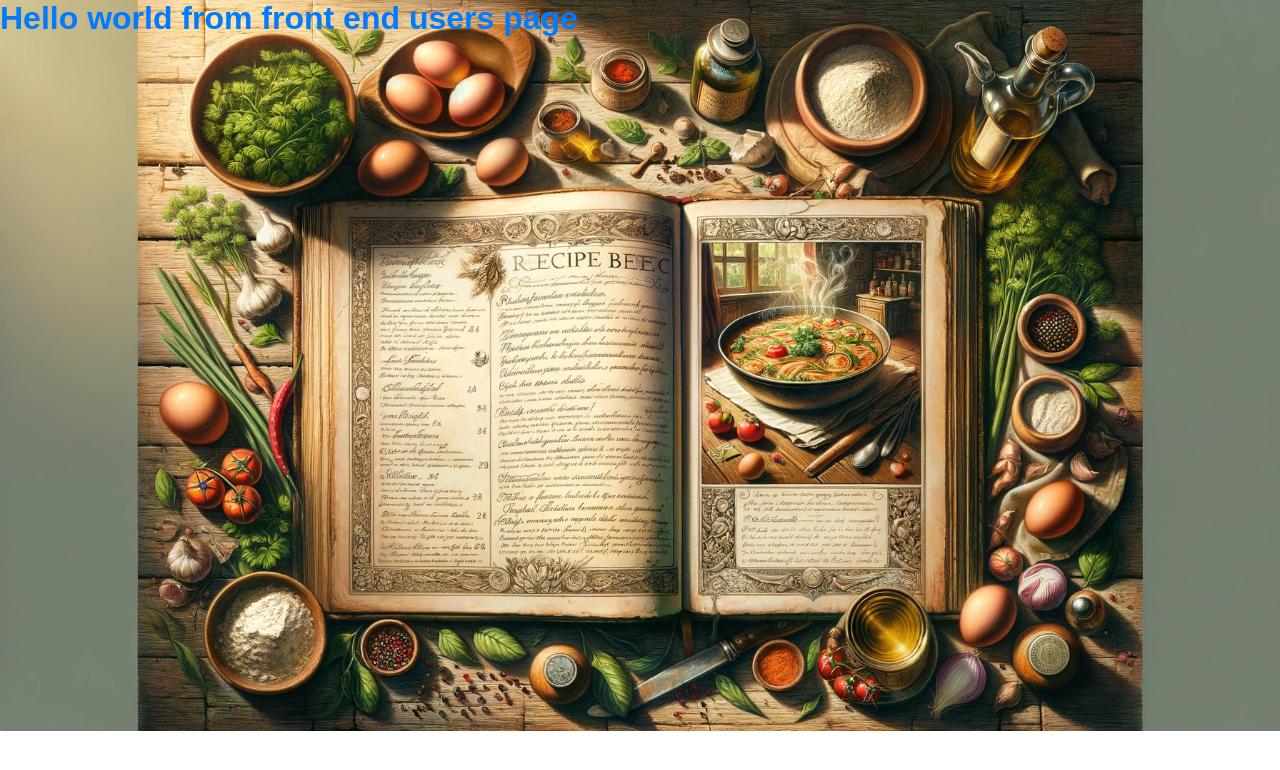
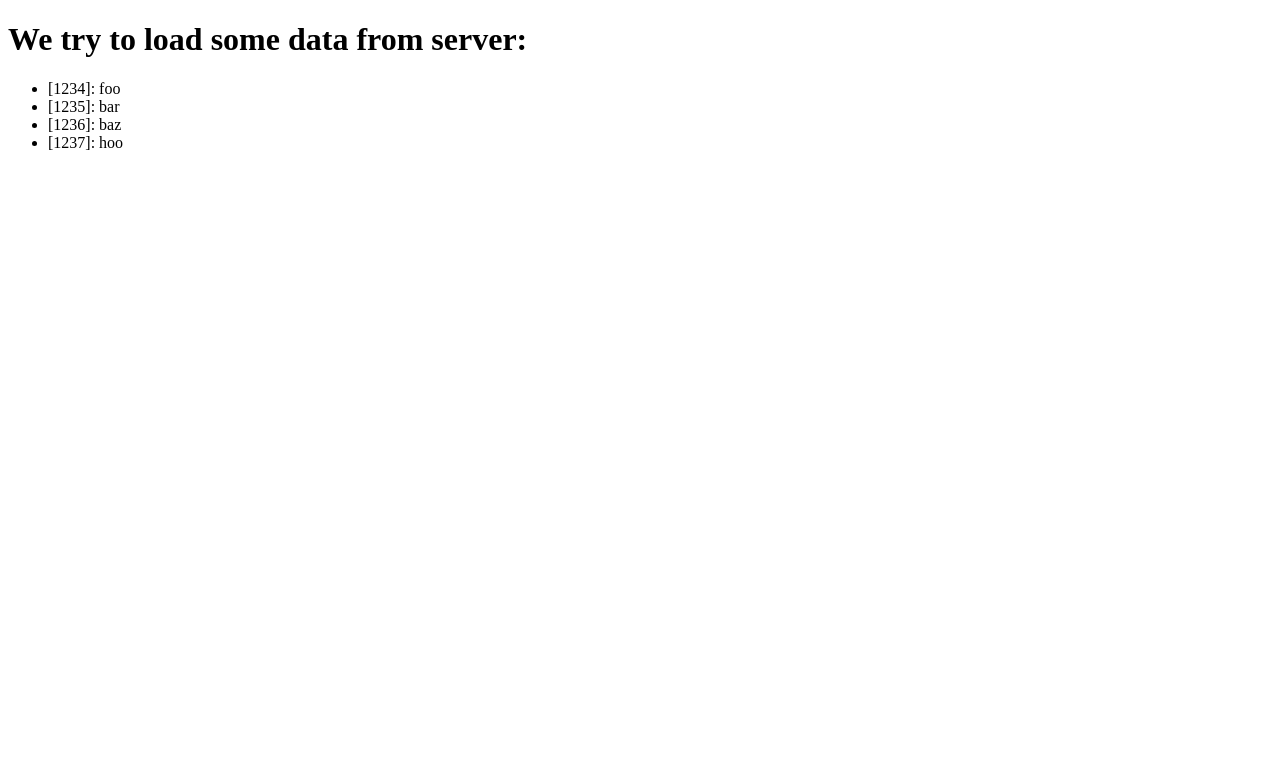
Before and after one commit to Rehnyk/recipe-app, a SvelteKit app in the folder frontend-server/: page /users in a window 1280 px wide. Shown: the top 770 px of the page. Built offline with nearby package versions, Linux system fonts and the light colour scheme.

Commit message:
Adding example for loading data [in-progress]

```diff
--- a/frontend-server/src/routes/users/+page.svelte
+++ b/frontend-server/src/routes/users/+page.svelte
@@ -1,14 +1,19 @@
 <script>
-  import '../../styles/global.css';
   import Navigation from '../../components/navigation.svelte';
   import Breadcrumb from '../../components/breadcrumb.svelte';
   import Recipelist from '../../components/recipelist.svelte';
-
-  let data;
+   /** @type {import('./$types').PageData} */
+  export let data;
 </script>
 
-<h1>Hello world from front end users page</h1>
-
+<h1>We try to load some data from server:</h1>
+<ul>
+    {#each data.results as r}
+        <li>
+            [{r.id}]: {r.name}
+        </li>
+    {/each}
+</ul>
 <style>
 
 </style>
```
